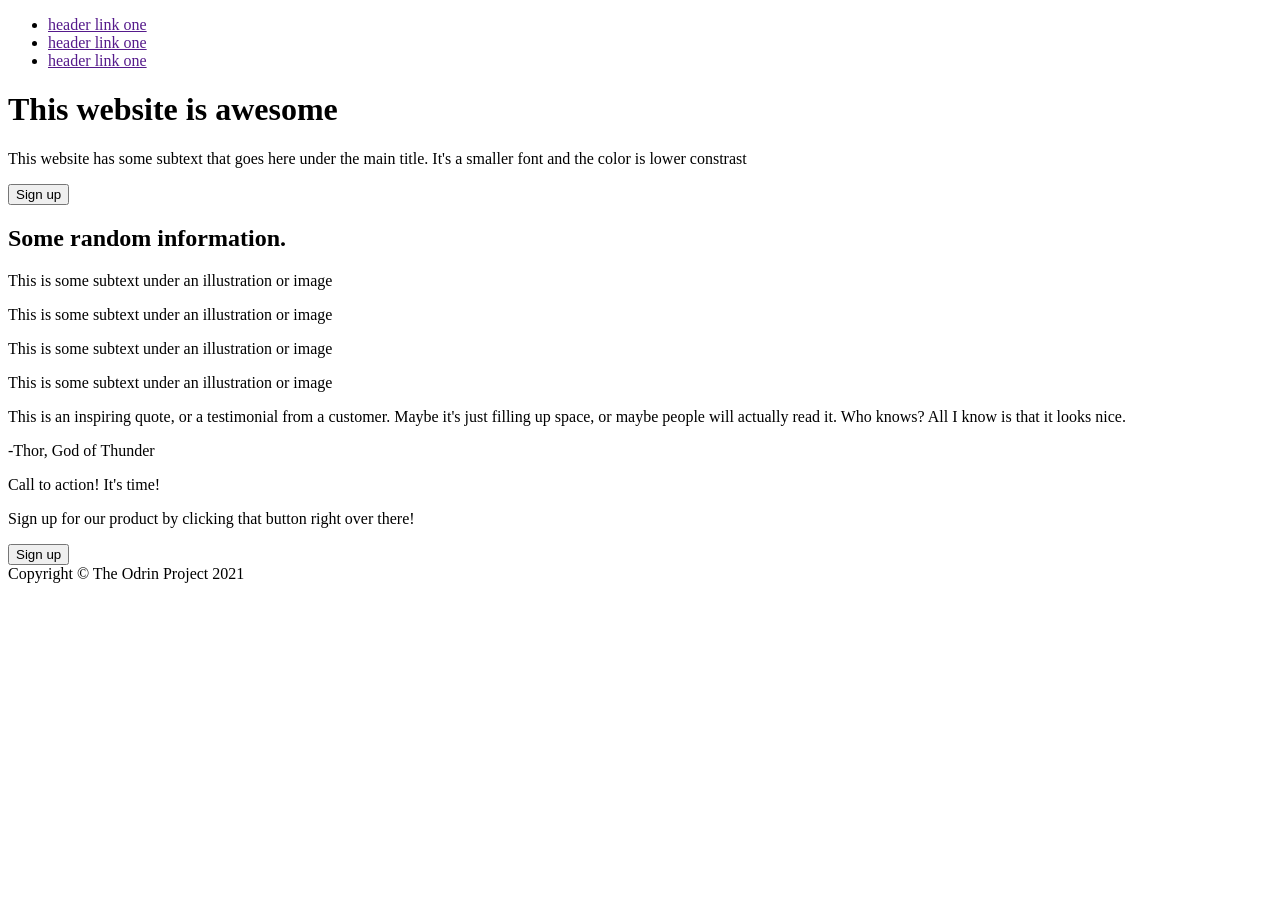
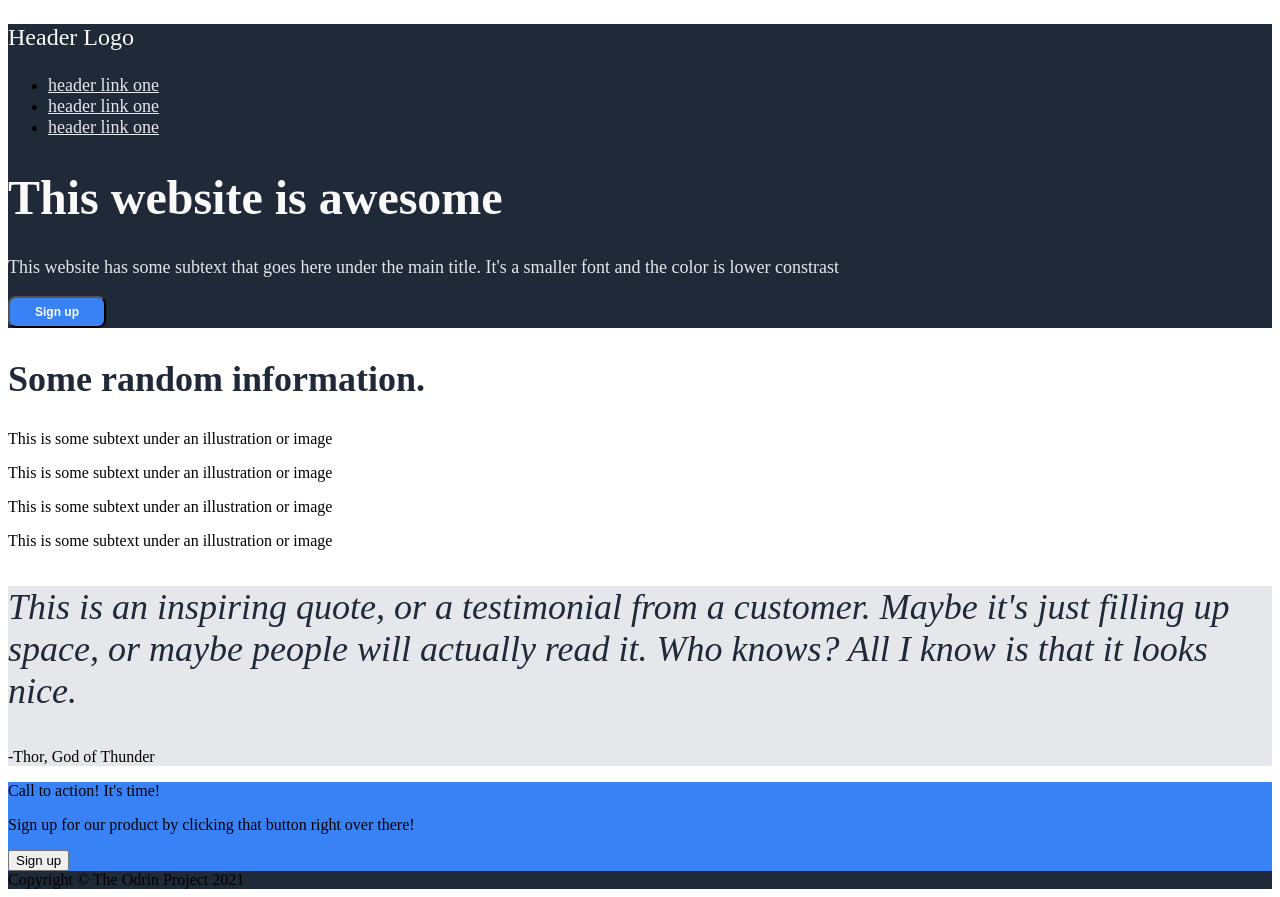
Before and after one commit to Triet-li/Landing-page, a plain HTML site: page index.html in a window 1280 px wide. Before the commit the page ends 800 px from the top, so only its background shows below. Drawn offline with Linux system fonts and the light colour scheme.

Commit message:
Add basic style to the page

```diff
--- a/index.html
+++ b/index.html
@@ -7,7 +7,7 @@
     </head>
     <body>
         <div class="header">
-            <div class="header-logo"></div>
+            <div class="header-logo"><p>Header Logo</p></div>
             <div class="header-links">
                 <ul>
                     <li><a href="">header link one</a></li>
@@ -47,7 +47,7 @@
             <p class="quotes">This is an inspiring quote, or a testimonial from a customer. Maybe it's just filling up space, or maybe people will actually read it. Who knows? All I know is that it looks nice.</p>
             <p class="quotes-author">-Thor, God of Thunder</p>
         </div>
-        <div class="prompt">
+        <div class="call-to">
             <p>Call to action! It's time!</p>
             <p>Sign up for our product by clicking that button right over there!</p>
             <button>Sign up</button>
--- a/style.css
+++ b/style.css
@@ -0,0 +1,52 @@
+.header {
+    background-color: #1F2937;
+}
+
+.footer {
+    background-color: #1F2937;
+}
+
+.header .header-links a, .header .intro p {
+    font-size: 18px;
+    color: #E5E7EB;
+}
+
+.header .header-logo p {
+    font-size: 24px;
+    color: #F9FAF8;
+}
+
+.header .intro button {
+    background-color: #3882F6;
+    padding: 7px 25px;
+    color: white;
+    border-radius: 8px;
+    font-weight: bold;
+    font-size: 12px;
+}
+
+h1 {
+    font-size: 48px;
+    color: #F9FAF8;
+}
+
+/*----------------------------*/
+
+.content1 h2 {
+    font-size: 36px;
+    color: #1F2937;
+}
+
+.content2 {
+    background-color: #E5E7EB;
+}
+
+.content2 .quotes {
+    font-size: 36px;
+    color: #1F2937;
+    font-style: italic;
+}
+
+.call-to {
+    background-color: #3882F6;
+}
```
